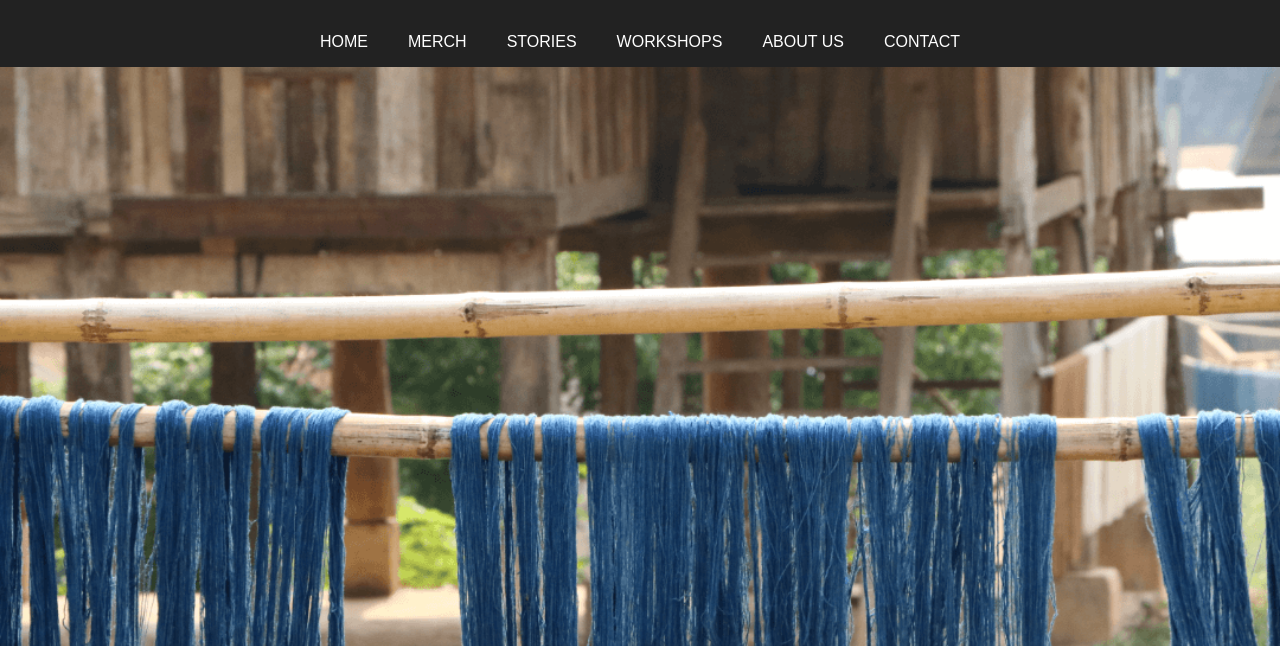
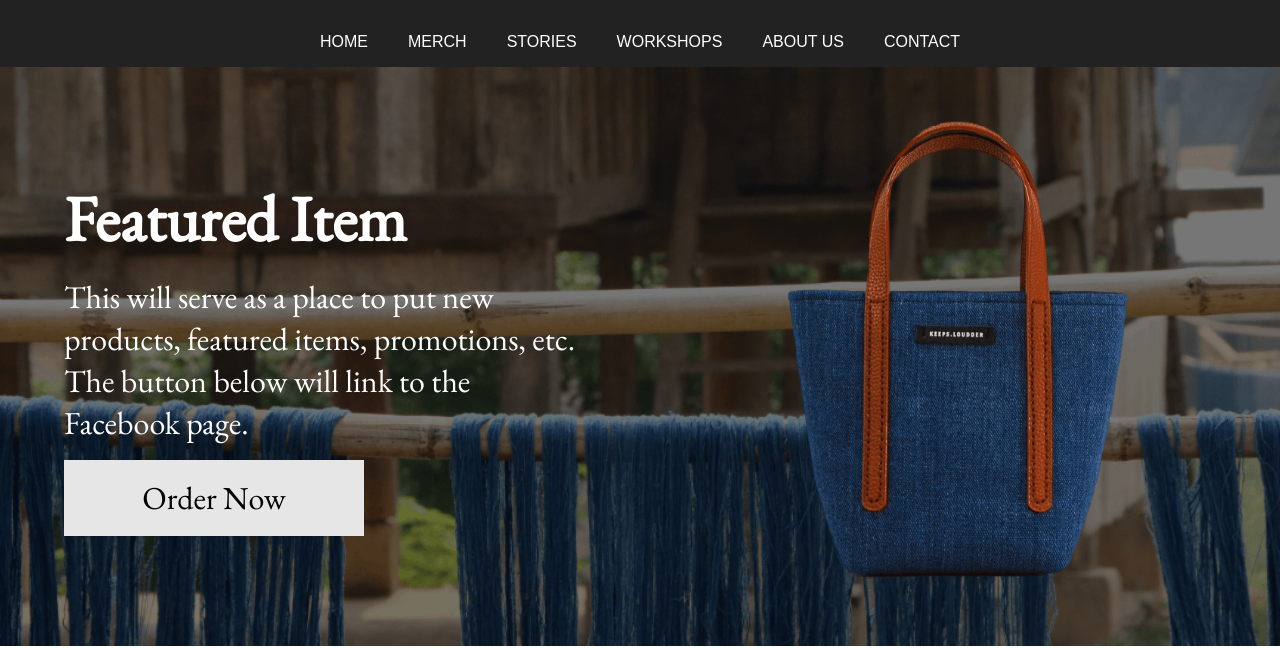
Before and after one commit to sobreratas/keeps-loudder-nott-2, a plain HTML site: page index.html in a window 1280 px wide. Shown: the part 154-802 px from the top of the page. Drawn offline with nearby package versions, Linux system fonts and the light colour scheme; a script that the page names is missing.

Commit message:
add featured item

```diff
--- a/index.html
+++ b/index.html
@@ -89,6 +89,17 @@
                 </ul>
             </nav>
             <div class="header-background">
+                <div class="featured-item">
+                    <div class="featured-description">
+                        <h2 class="featured-h2">Featured Item</h2>
+                        <p>This will serve as a place to put new products, featured items, promotions, etc. The button
+                            below will link to the Facebook page.</p>
+                        <a href="https://www.facebook.com/KEEPS.LOUDDER/" target="_blank">Order Now</a>
+                    </div>
+                    <div class="featured-image">
+                                            <img src="images/isolated-bag-2.png" alt="">
+                    </div>
+                </div>
             </div>
 
         </section>
@@ -194,19 +205,19 @@
         <div class="merch-card-container">
             <div class="merch-card">
                 <img src="images/merch-1.png" alt="">
-                <button>Add To Cart <i class="fa-solid fa-cart-shopping"></i></button>
+                <!-- <button>Add To Cart <i class="fa-solid fa-cart-shopping"></i></button> -->
             </div>
             <div class="merch-card">
                 <img src="images/merch-2.png" alt="">
-                <button>Add To Cart <i class="fa-solid fa-cart-shopping"></i></button>
+                <!-- <button>Add To Cart <i class="fa-solid fa-cart-shopping"></i></button> -->
             </div>
             <div class="merch-card">
                 <img src="images/merch-3.png" alt="">
-                <button>Add To Cart <i class="fa-solid fa-cart-shopping"></i></button>
+                <!-- <button>Add To Cart <i class="fa-solid fa-cart-shopping"></i></button> -->
             </div>
             <div class="merch-card">
                 <img src="images/merch-4.png" alt="">
-                <button>Add To Cart <i class="fa-solid fa-cart-shopping"></i></button>
+                <!-- <button>Add To Cart <i class="fa-solid fa-cart-shopping"></i></button> -->
             </div>
         </div>
     </section>
--- a/style.css
+++ b/style.css
@@ -151,7 +151,7 @@ body {
 
 .header-background {
   flex: 1;
-  background-image: url("images/header-new.png");
+  background-image: url("images/header-new-darker.png");
   background-color: rgb(34, 34, 34);
   background-position: center;
   background-size: cover;
@@ -159,6 +159,59 @@ body {
   background-attachment: fixed;
   position: relative;
   overflow: hidden;
+  display: flex;
+  align-items: center;
+}
+
+/* Featured Item */
+.featured-item {
+  width: 100%;
+  display: flex;
+  justify-content: center;
+  align-items: center;
+}
+
+.featured-description {
+  color: #fff;
+  flex-basis: 50%;
+  font-family: EB Garamond, "Times New Roman", Times, serif;
+  padding: 4rem;
+  font-size: 2rem;
+  display: flex;
+  flex-direction: column;
+  gap: 1rem;
+}
+
+.featured-h2 {
+  font-size: 4rem;
+}
+
+.featured-description a {
+  background-color: rgb(230, 230, 230);
+  border: 1px solid rgb(230, 230, 230);
+  padding: 1rem;
+  width: 300px;
+  text-align: center;
+  text-decoration: none;
+  color: #000;
+  cursor: pointer;
+  transition: background-color 0.3s ease-in-out;
+}
+
+.featured-description a:hover {
+  background-color: rgba(0, 0, 0, 0.5);
+  color: #fff;
+  border: 1px solid #fff;
+}
+
+.featured-image {
+  flex-basis: 50%;
+  display: flex;
+  justify-content: center;
+}
+
+.featured-image img {
+  width: 60%;
 }
 
 /* Social Media Styles */
@@ -716,7 +769,7 @@ video {
 
   /* Header Mobile Styles */
   #header-section {
-    height: 90vh;
+    height: 100%;
     display: flex;
     flex-direction: column;
   }
@@ -736,6 +789,28 @@ video {
   .cloud img {
     height: 500px;
     width: 1000px;
+  }
+
+  /* Featured Item Mobile Styles */
+  .featured-item {
+    flex-direction: column-reverse;
+  }
+
+  .featured-image {
+    padding-top: 3rem;
+  }
+
+  .featured-h2 {
+    font-size: 3rem;
+    text-align: center;
+  }
+
+  .featured-description {
+    font-size: 1.5rem;
+  }
+
+  .featured-description a {
+    font-size: 1.5rem;
   }
 
   /* Social Media Mobile Styles */
```
Also changed, not shown: images/header-new-darker.png (added), images/isolated-bag-2.png (added).
